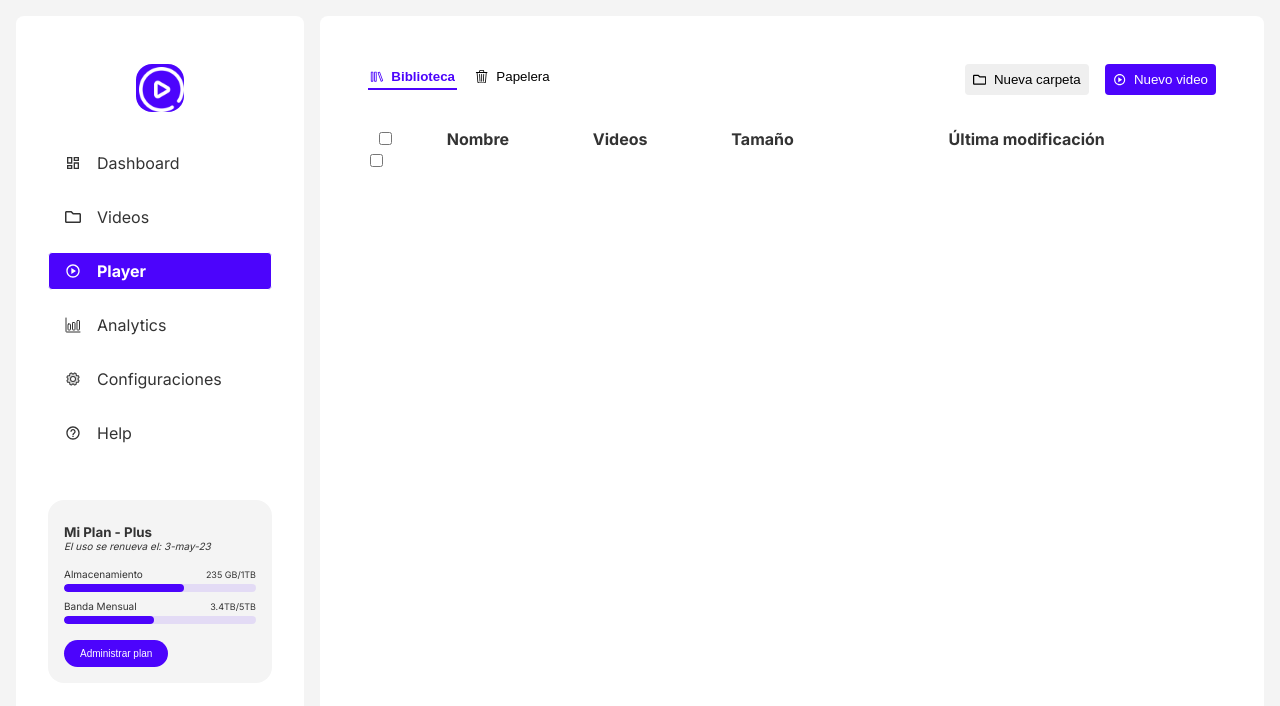
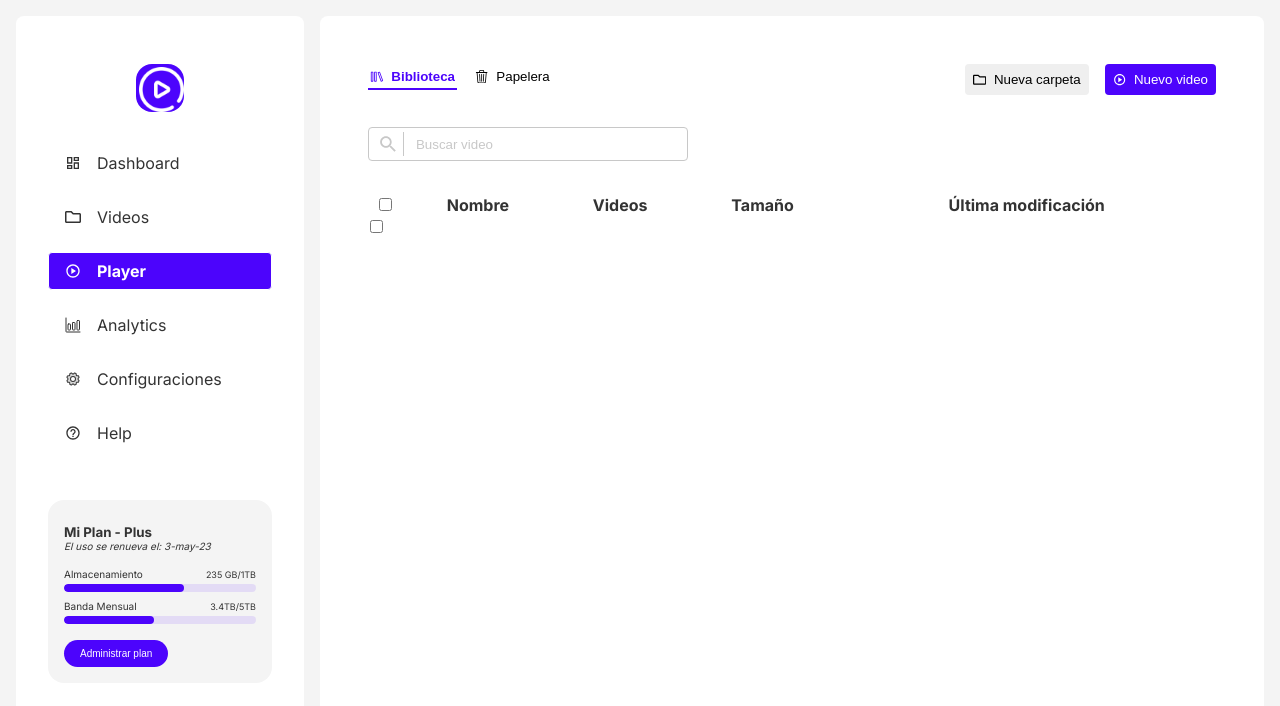
Before and after one commit to StivenTC/bemaster-dashboard, a Next.js app: page / in a window 1280 px wide. Shown: the top 706 px of the page. Built offline with nearby package versions, Linux system fonts and the light colour scheme.

Commit message:
seacrhbar styles

```diff
--- a/src/components/searchBar/SearchBar.jsx
+++ b/src/components/searchBar/SearchBar.jsx
@@ -1,8 +1,17 @@
+import { IoMdSearch } from "react-icons/io";
 
 export default function SearchBar() {
   return (
-    <div>
-      <h1>searchbar</h1>
-    </div>
+    <search role="search" className="search-bar">
+      <label htmlFor="search" aria-label="Search">
+        <IoMdSearch />
+      </label>
+      <input
+        type="text"
+        id="search"
+        name="search"
+        placeholder="Buscar video"
+      />
+    </search>
   );
 }
--- /dev/null
+++ b/src/components/searchBar/SearchBar.scss
@@ -0,0 +1,46 @@
+.search-bar {
+  display: flex;
+  border-radius: 0.25rem;
+  border: 1px solid $terciary;
+  max-width: 20rem;
+  padding: 0.25rem;
+  gap: .5rem;
+  transition: all ease 0.25s;
+
+  &:focus-within {
+    border-color: $accent;
+
+    >label {
+      color: $accent;
+      border-color: $accent;
+    }
+  }
+
+  >label {
+    color: $terciary;
+    padding: 0.25rem 0.5rem;
+    display: flex;
+    align-items: center;
+    justify-content: center;
+    border-right: 1px solid $terciary;
+    transition: all ease 0.25s;
+
+    >svg {
+      transform: scale(1.5);
+    }
+  }
+
+  >input {
+    width: 100%;
+    border: none;
+    padding: 0 0.25rem;
+
+    &::placeholder {
+      color: $terciary;
+    }
+
+    &:focus {
+      outline: none;
+    }
+  }
+}
--- a/src/pages/home/Home.jsx
+++ b/src/pages/home/Home.jsx
@@ -2,6 +2,7 @@ import { MdOutlinePlayCircle } from "react-icons/md";
 import { VscLibrary } from "react-icons/vsc";
 import { BsTrash3 } from "react-icons/bs";
 import { FaRegFolder } from "react-icons/fa";
+import SearchBar from "@/components/searchBar/SearchBar";
 
 export default function HomePage() {
   return (
@@ -15,8 +16,9 @@ export default function HomePage() {
           <button className="action-btn"><FaRegFolder /> Nueva carpeta</button>
           <button className="action-btn selected"><MdOutlinePlayCircle /> Nuevo video</button>
         </div>
+      </header>
 
-      </header>
+      <SearchBar />
 
       <table>
         <thead>
--- a/src/pages/home/Home.scss
+++ b/src/pages/home/Home.scss
@@ -1,5 +1,5 @@
 .home {
-  background-color: $terciary;
+  background-color: white;
   width: 100%;
   border-radius: 0.5rem;
   padding: 3rem;
--- a/src/pages/sideBar/Sidebar.scss
+++ b/src/pages/sideBar/Sidebar.scss
@@ -1,6 +1,6 @@
 .sidebar {
   min-width: 18rem;
-  background-color: $terciary;
+  background-color: white;
   border-radius: 0.5rem;
   padding: 3rem 2rem 2rem;
   display: flex;
--- a/src/styles/_variables.scss
+++ b/src/styles/_variables.scss
@@ -1,5 +1,5 @@
 //ui
 $primary: #333;
 $secondary: #f4f4f4;
-$terciary: #ffffff;
+$terciary: #C8C8C8;
 $accent: #4c04fc;
--- a/src/styles/app.scss
+++ b/src/styles/app.scss
@@ -14,3 +14,4 @@
 
 // Components
 @import "../components/cardPlan/CardPlan";
+@import "../components/searchBar/SearchBar";
```
